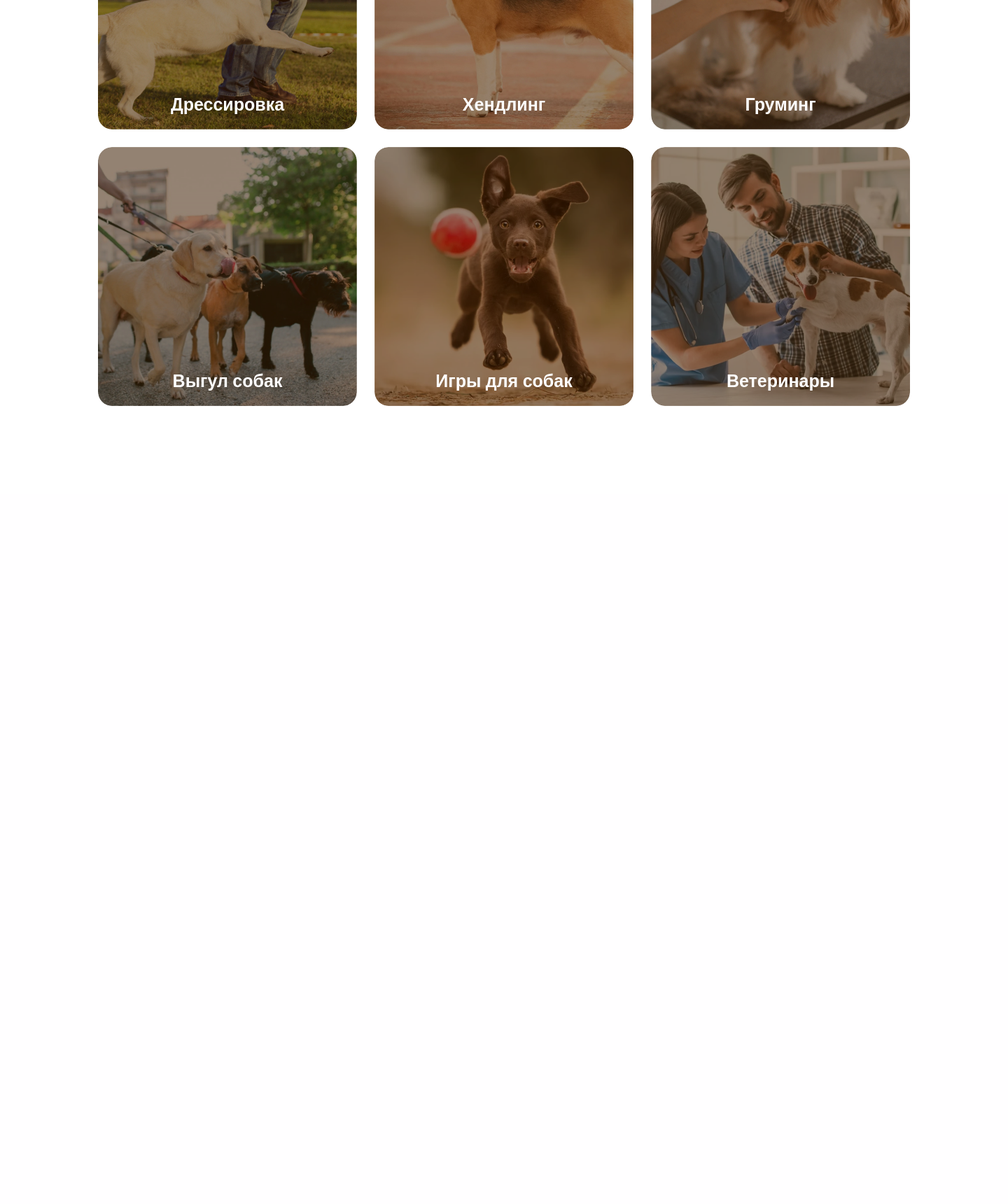
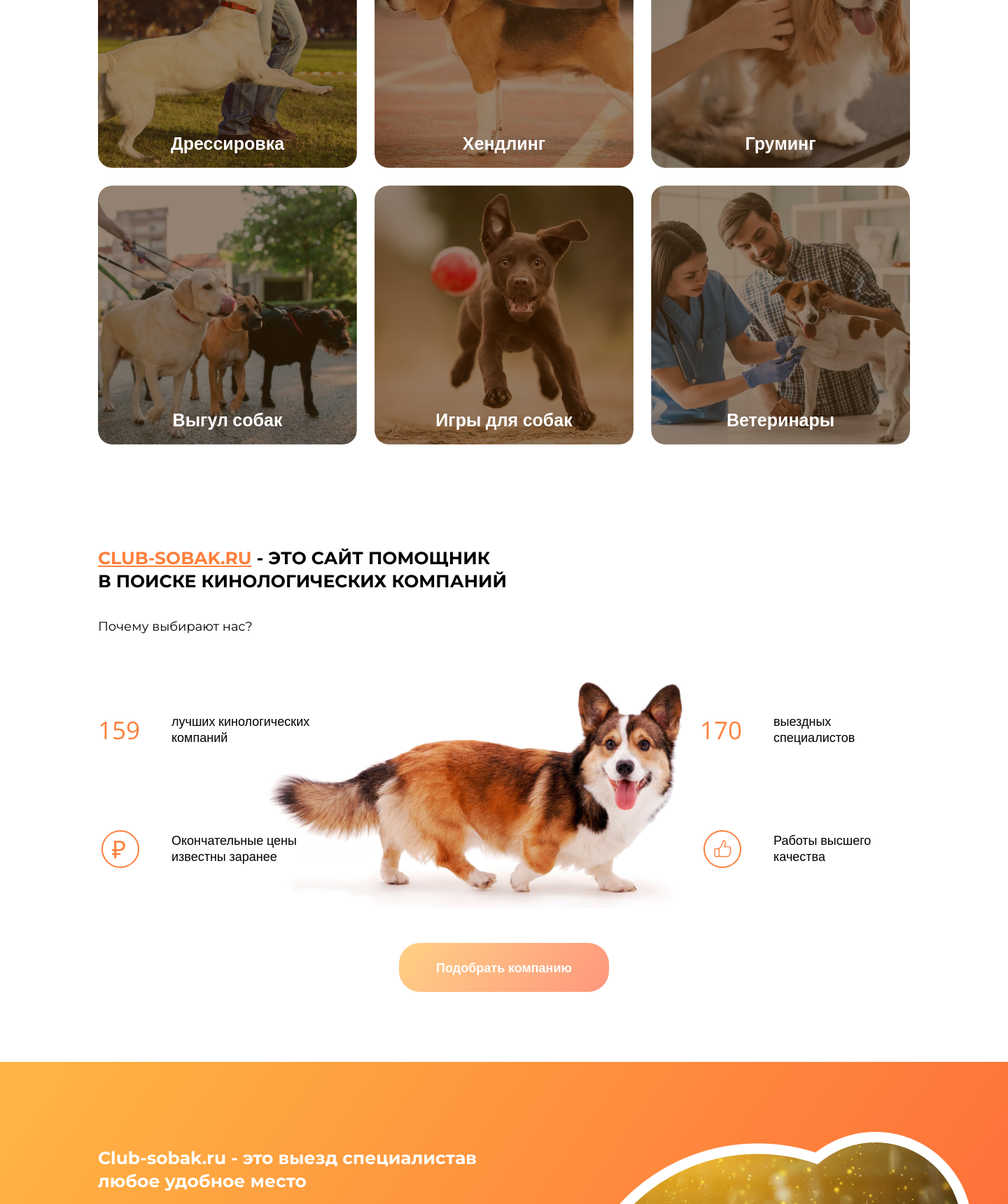
Before and after one commit to maksOmy/dogsClub, a PHP site: page / in a window 1440 px wide. Shown: the part 1320-3040 px from the top of the page at 70% size. Before the commit the page ends 1900 px from the top, so only its background shows below. Run offline with PHP 8.4, Linux system fonts and the light colour scheme.

Commit message:
add advantages blocks

```diff
--- a/css/styles.css
+++ b/css/styles.css
@@ -1,5 +1,13 @@
 * {
     box-sizing: border-box;
+}
+
+body {
+    font-family: "Open Sans", sans-serif;
+    background-color: #ffffff;
+    font-size: 18px;
+    font-weight: 400;
+    line-height: 1.3;
     margin: 0;
     padding: 0;
 }
@@ -9,8 +17,9 @@ a {
     color: #000;
 }
 
-
 ul, li {
+    margin: 0;
+    padding: 0;
     list-style: none;
 }
 
@@ -34,12 +43,11 @@ h2 {
     font-weight: 800;
 }
 
-body {
-    font-family: "Open Sans", sans-serif;
-    background-color: #ffffff;
-    font-size: 14px;
-    font-weight: 400;
-    line-height: 1.3;
+p {
+    width: 100%;
+
+    font-family: "Montserrat", sans-serif;
+    margin-bottom: 50px;
 }
 
 .container {
@@ -96,7 +104,6 @@ body {
     flex-wrap: wrap;
     width: 60%;
     justify-content: space-between;
-    font-size: 18px;
 }
 
 .nav-btn {
@@ -152,8 +159,6 @@ header h2 {
     width: 25%;
     background: #fff;
     border: 1px solid rgba(0, 0, 0, 0.4);
-
-    font-size: 18px;
 }
 
 .search-form-first-item {
@@ -165,19 +170,9 @@ header h2 {
     width: 25%;
 
     border-radius: 0 40px 40px 0;
-
-    font-size: 18px;
 }
 
 /*servises block*/
-
-.servises p {
-    width: 100%;
-
-    font-family: "Montserrat", sans-serif;
-    font-size: 18px;
-    margin-bottom: 50px;
-}
 
 .cards {
     display: flex;
@@ -235,3 +230,112 @@ header h2 {
     width: 370px;
     height: 370px;
 }
+
+/*style advantages block*/
+
+.advantages h2 {
+    text-transform: uppercase;
+}
+
+.advantages h2 b {
+    color: #FE803C;
+    text-decoration: underline;
+}
+
+.advantages-list {
+    position: relative;
+    display: flex;
+    justify-content: space-between;
+
+    width: 100%;
+
+    margin-bottom: 50px;
+    z-index: 10;
+}
+
+.advantages-img-bg {
+    position: absolute;
+    left: 20%;
+
+    width: 645px;
+    height: 340px;
+
+    z-index: -10;
+}
+
+.advantages-item-container {
+    display: flex;
+    flex-direction: column;
+    justify-content: space-around;
+    min-height: 340px;
+}
+
+.advantages-item {
+    position: relative;
+    display: flex;
+    min-width: 300px;
+}
+
+.advantages-item-icon {
+    width: 60px;
+    margin-right: 45px;
+    align-self: center;
+    text-align: center;
+    color: #FE803C;
+    font-size: 35px;
+}
+
+.advantages-item img {
+    width:25px;
+    height:25px;
+    margin-right: 60px;
+    margin-left: 20px;
+}
+
+.cercle::after {
+    position: absolute;
+    top: -3px;
+    left: 5px;
+    content: "";
+    width: 50px;
+    height: 50px;
+    border: 2px #FE803C solid;
+    border-radius: 50%;
+}
+
+.advantages-btn {
+    display: flex;
+    align-items: center;
+    justify-content: center;
+
+    min-width: 300px;
+    min-height: 70px;
+
+    margin: 0 auto;
+
+    border-radius: 30px;
+}
+
+/*style advantages-2 block*/
+
+.advantages-2 {
+    background: linear-gradient(305.32deg, #FE5837 -7.23%, #FFB443 95.83%);
+    color: #fff;
+
+    padding: 100px 50px 100px 140px;
+}
+
+.advantages-2-content {
+    display: flex;
+    flex-wrap: wrap;
+    width: 50%;
+}
+
+.advantages-2-item {
+    position: relative;
+    padding-left: 120px;
+}
+
+.advantages-icon-1 {
+
+}
--- a/index.html
+++ b/index.html
@@ -62,6 +62,43 @@
                 <li class="cards-item bg-img-card-item-6">Ветеринары</li>
             </ul>
         </section>
+        <section class="advantages container">
+            <h2><b>Club-sobak.ru</b> - это сайт помощник<br>в поиске кинологических компаний</h2>
+            <p>Почему выбирают нас?</p>
+            <ul class="advantages-list">
+                <img class="advantages-img-bg" src="images/корги-няш 1.png">
+                <div class="advantages-item-container">
+                    <li class="advantages-item"><span class="advantages-item-icon">159</span>лучших кинологических<br>компаний</li>
+                    <li class="advantages-item cercle"><span class="advantages-item-icon">₽</span>Окончательные цены<br>известны заранее</li>
+                </div>
+                <div class="advantages-item-container">
+                    <li class="advantages-item"><span class="advantages-item-icon">170</span>выездных<br>специалистов</li>
+                    <li class="advantages-item cercle"><img class="advantages-item-icon" src="images/like.png" >Работы высшего<br>качества</li>
+                </div>
+            </ul>
+            <a href="#" class="advantages-btn btn">Подобрать компанию</a>
+        </section>
+        <section class="advantages-2 container">
+            <div class="advantages-2-content">
+                <h2><b>Club-sobak.ru</b> - это выезд специалистав любое удобное место</h2>
+                <ul>
+                    <li class="advantages-2-item advantages-icon-1">
+                        <h3>Срочный выезд специалиста на дом</h3>
+                        <p>Может приехать в течении часа</p>
+                    </li>
+                    <li class="advantages-2-item advantages-icon-2">
+                        <h3>Только проверенные профессионалы</h3>
+                        <p>Личное интервью с каждым специалистом</p>
+                    </li>
+                    <li class="advantages-2-item advantages-icon-3">
+                        <h3>Проверенные и подтвержденные отзывы</h3>
+                        <p>Все отзывы проверяются и подтверждаются</p>
+                    </li>
+                </ul>
+                <a href="#" class="advantages-btn-2 btn">Подобрать компанию</a>
+            </div>
+            <img src="images/advantages-2.png">
+        </section >
     </main>
 </body>
 </html>
```
Also changed, not shown: images/Union.png (deleted), images/WatchIcon.png (added), images/advantages-2.png (added), images/commentIcon.png (added), images/like.png (added), images/profIcon.png (added).
